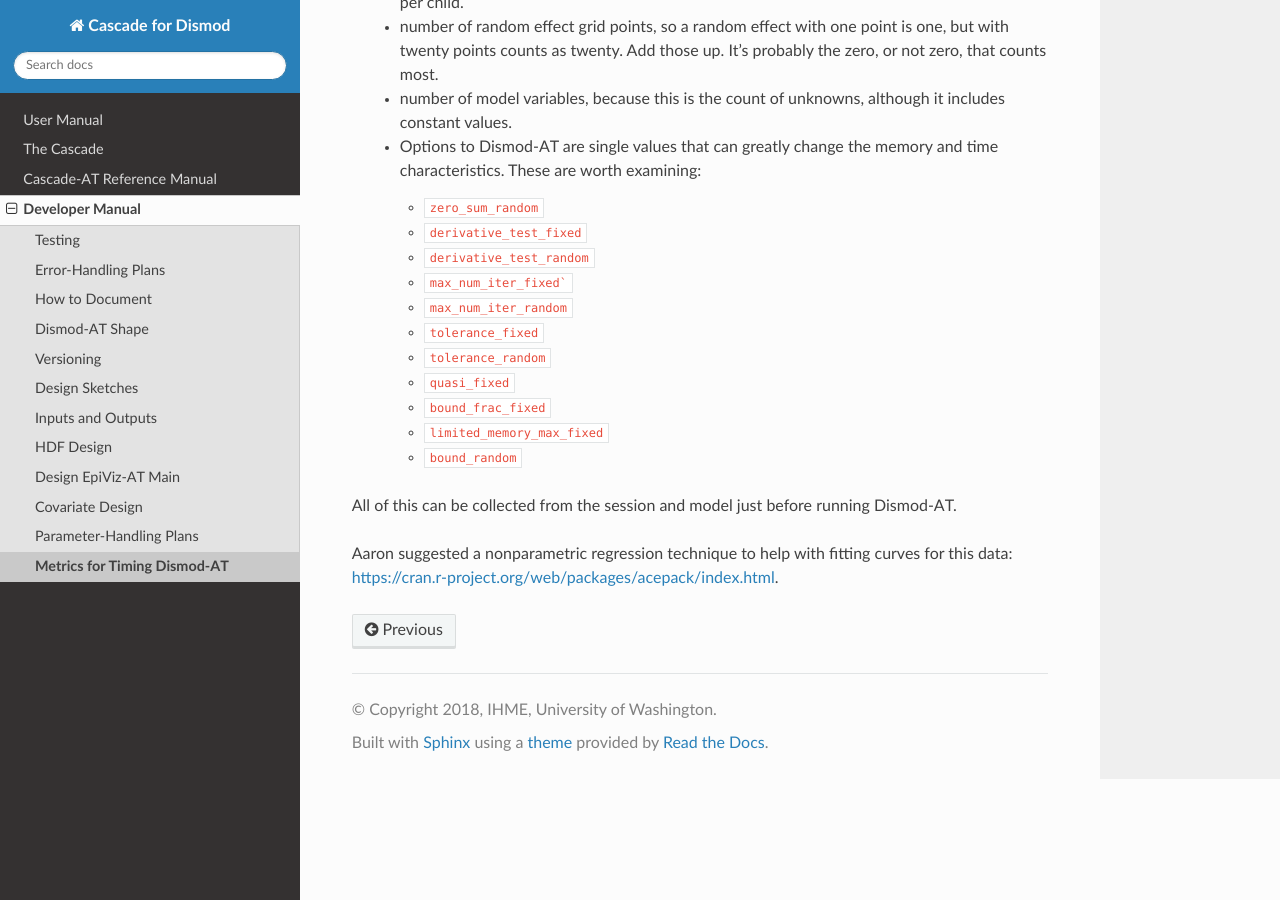
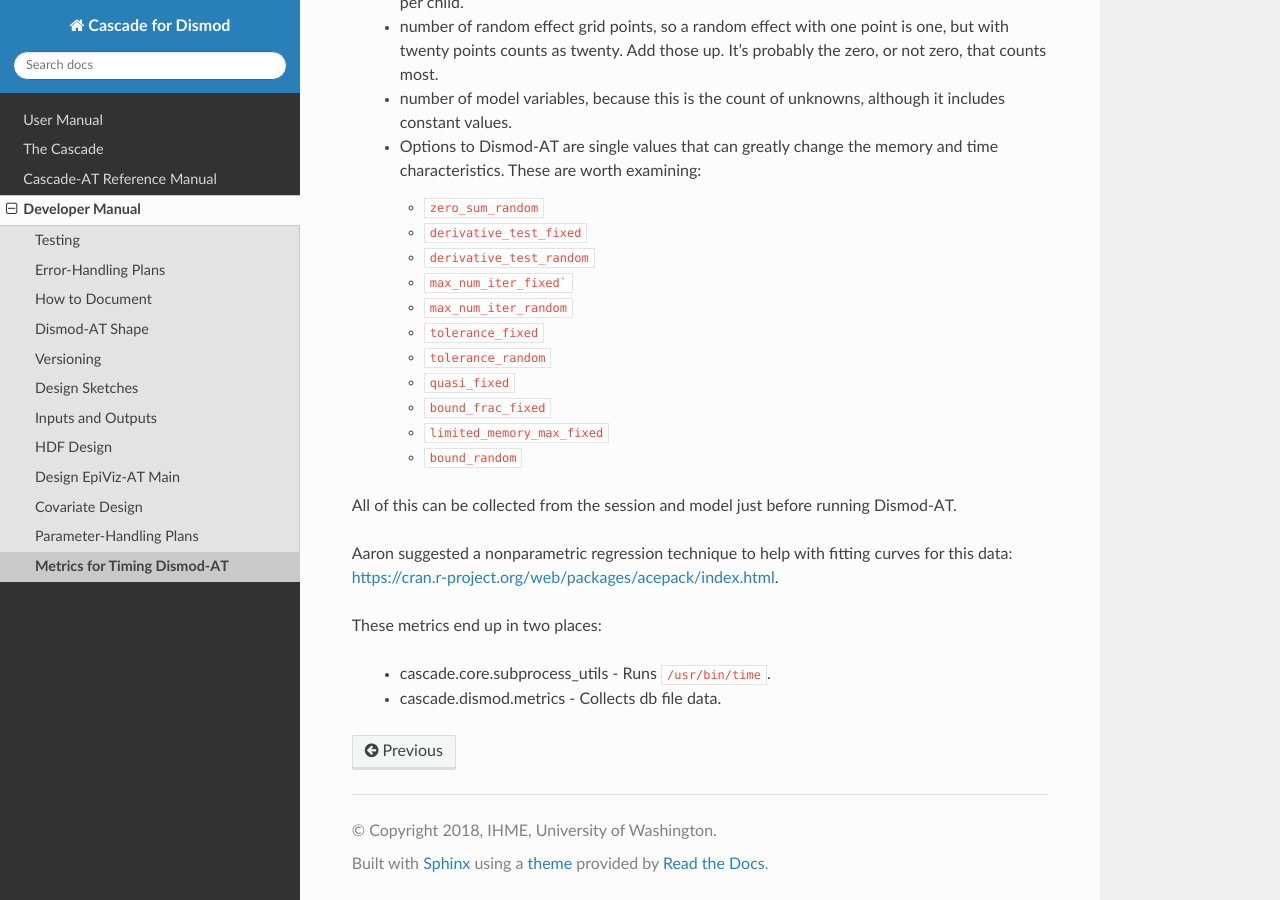
Before and after one commit to ihmeuw/cascade-at, a Sphinx documentation site: the page built from docs/dev/timing_metrics.rst, in a window 1280 px wide and 900 px high, scrolled down 542 px. Built offline with Sphinx 7.4.7 and the Read the Docs theme 2.0.0, drawn with Linux system fonts in a browser that asks for light colours.

Commit message:
added a line to the docs to point to location of metrics

```diff
--- a/docs/dev/timing_metrics.rst
+++ b/docs/dev/timing_metrics.rst
@@ -54,3 +54,8 @@ Dismod-AT.
 
 Aaron suggested a nonparametric regression technique to help with fitting
 curves for this data: https://cran.r-project.org/web/packages/acepack/index.html.
+
+These metrics end up in two places:
+
+ * cascade.core.subprocess_utils - Runs ``/usr/bin/time``.
+ * cascade.dismod.metrics - Collects db file data.
```
